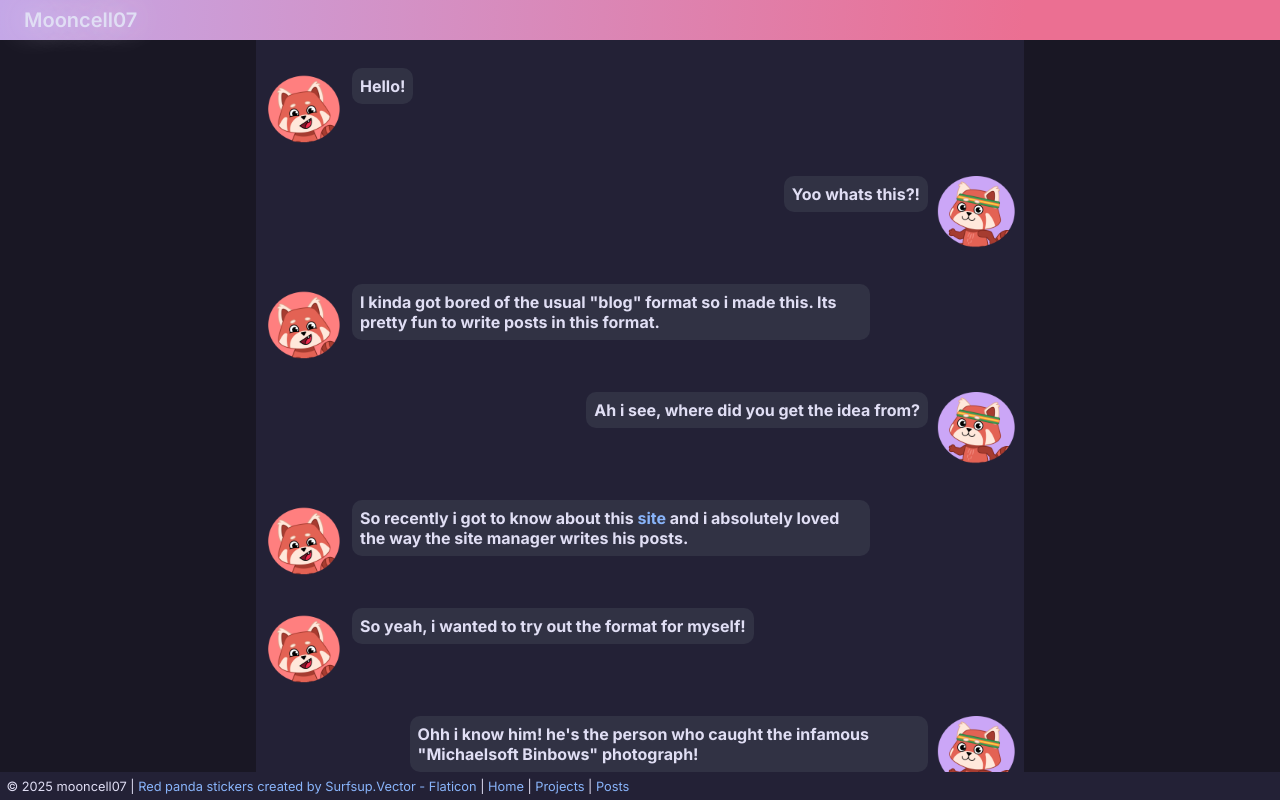
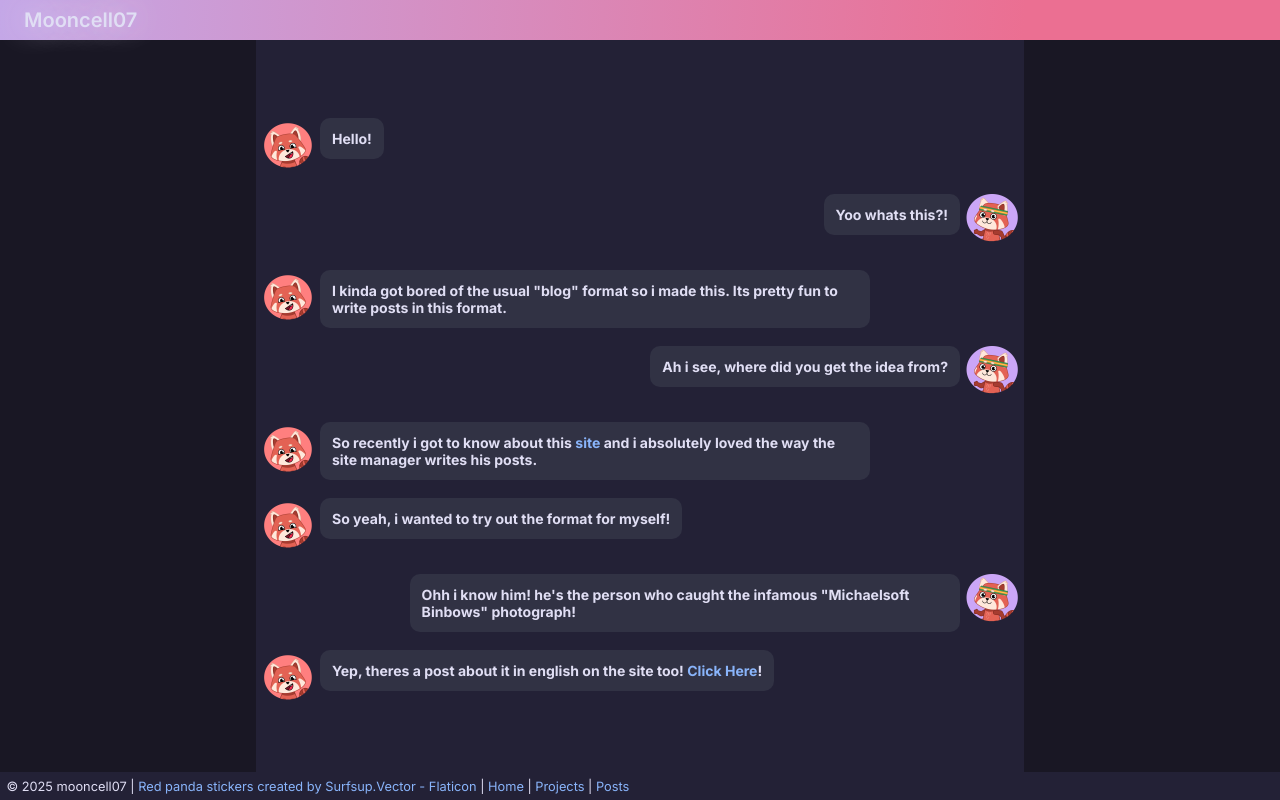
Before and after one commit to mooncell07/site, a SvelteKit app: page /Posts in a window 1280 px wide. Shown: the top 800 px of the page. Built offline with nearby package versions, Linux system fonts and the light colour scheme; a web font is replaced by a local one.

Commit message:
Update posts

```diff
--- a/src/routes/Posts/+page.svelte
+++ b/src/routes/Posts/+page.svelte
@@ -4,7 +4,7 @@
 
 	function clean(line){
 		let index = line.indexOf(":");
-		return "<h1>" + line.substring(index+1, line.length);
+		return "<h3>" + line.substring(index+1, line.length);
 		}
 
 		function is_main(line){
@@ -48,12 +48,12 @@
  		border-radius: 10px;
 		height: max-content;
 
-		font-size: 0.2em;
+		font-size: 0.75em;
 	}
 
 	img {
-		height: 6vh;
-		width: 6vh;
+		height: 2em;
+		width: 2em;
 	}
 
   @media screen and (min-width: 768px) {
@@ -61,12 +61,9 @@
   		width: 60vw;
   		height: 100%;
   	}
-    .text {
-      font-size: 0.5em;
-    }
     img {
-    	height: 12vh;
-    	width: 12vh;
+    	height: 4em;
+    	width: 4em;
     }
 }
 </style>
```
